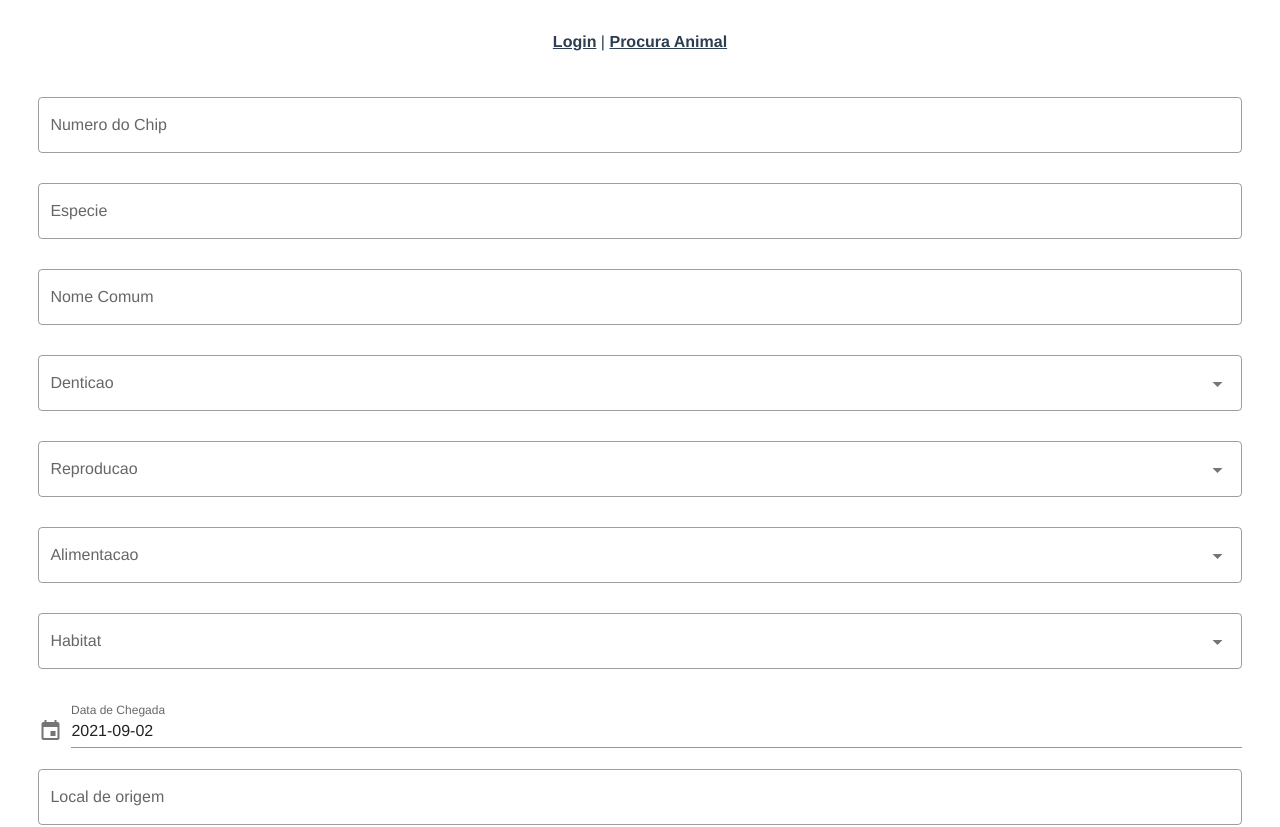
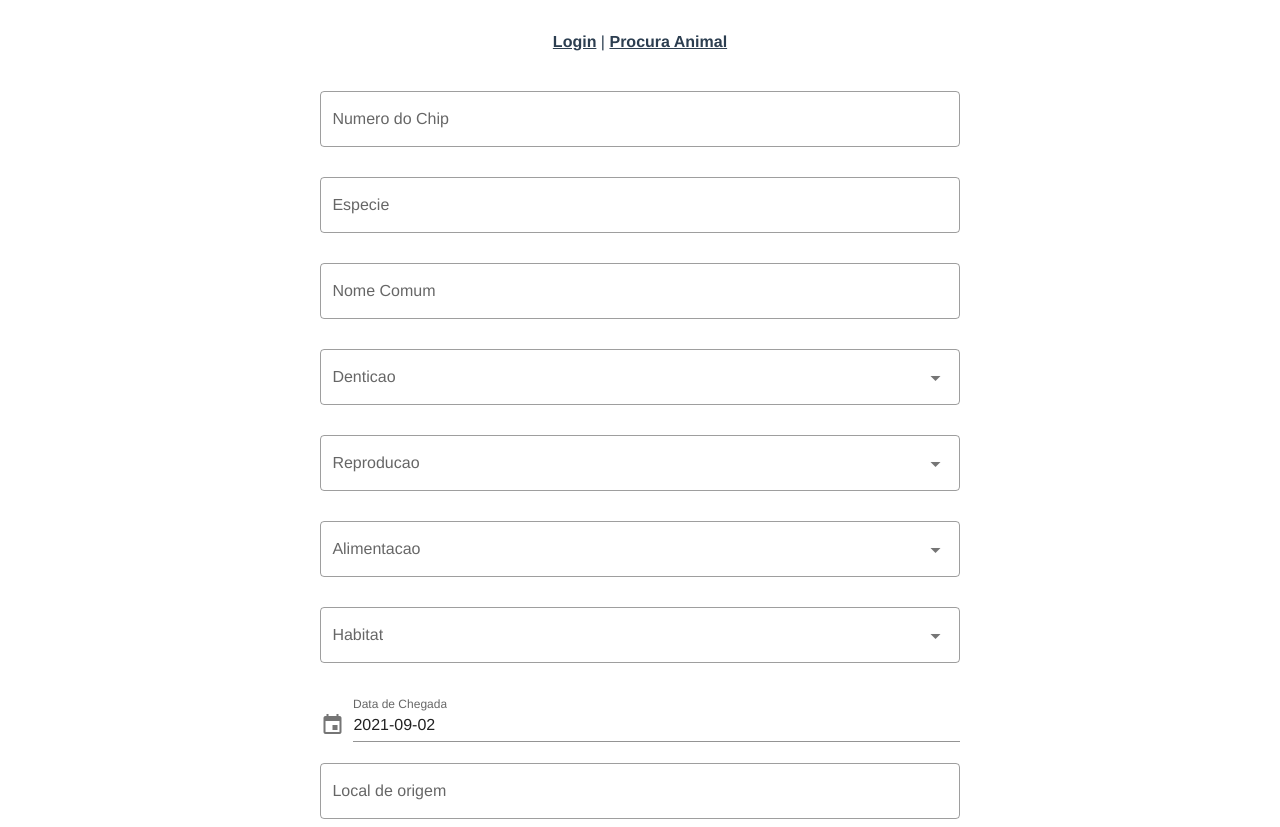
Before and after one commit to qrsnake/qr-snake-front, a Vue app: page /search/registration in a window 1280 px wide. Shown: the top 827 px of the page. Built offline with nearby package versions, Linux system fonts and the light colour scheme.

Commit message:
[UPDATE] add margin pra deixar mais centralizado

```diff
--- a/src/views/CadastrarAnimal.vue
+++ b/src/views/CadastrarAnimal.vue
@@ -1,5 +1,5 @@
 <template>
-  <div>
+  <div class="all-cad">
     <div class="camp-css">
       <v-text-field
         label="Numero do Chip"
@@ -207,6 +207,10 @@ export default {
 </script>
 
 <style lang="scss" scoped>
+.all-cad {
+  margin-left: 300px;
+  margin-right: 300px;
+}
 
 .main-css{
   padding: 1% 3%;
--- a/src/views/ProcuraAnimal.vue
+++ b/src/views/ProcuraAnimal.vue
@@ -1,5 +1,5 @@
 <template>
-  <div>
+  <div class="all-search">
     <div class="main-css">
       <v-btn
         class="ma-2"
@@ -82,6 +82,10 @@ export default {
 </script>
 
 <style lang="scss" scoped>
+.all-search {
+  margin-left: 300px;
+  margin-right: 300px;
+}
 
 .main-css{
   padding: 1% 3%;
```
